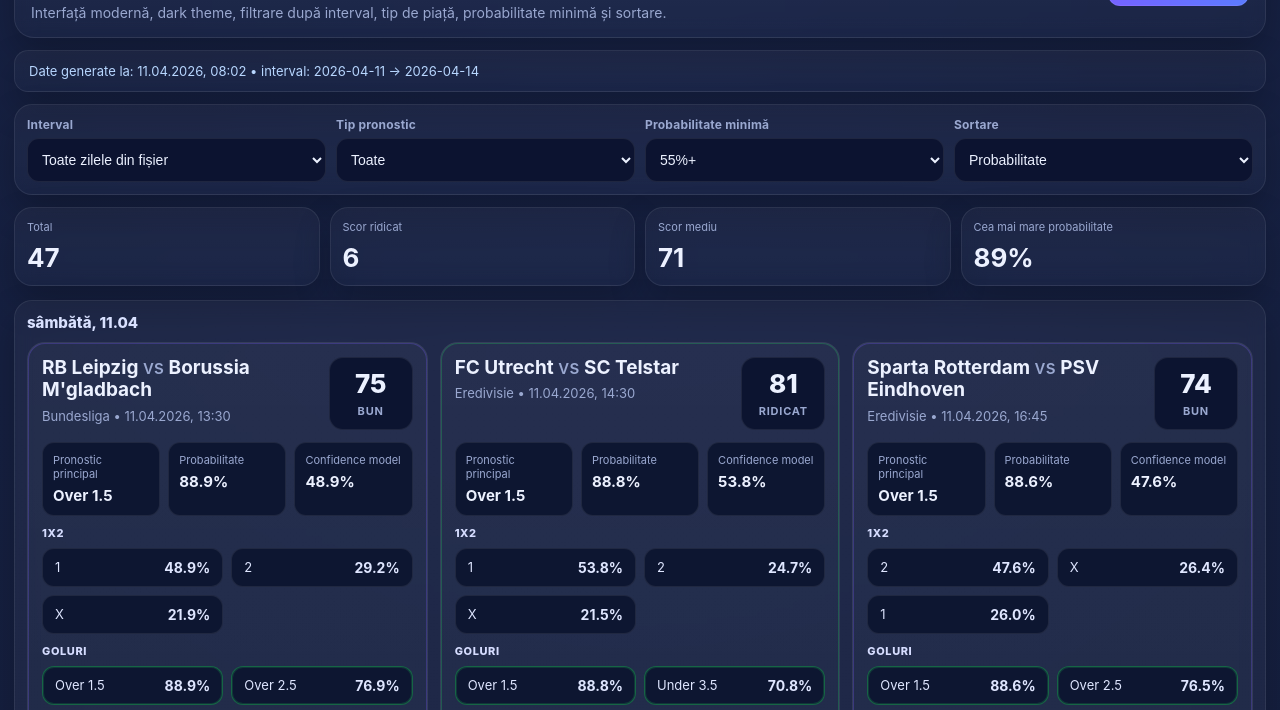
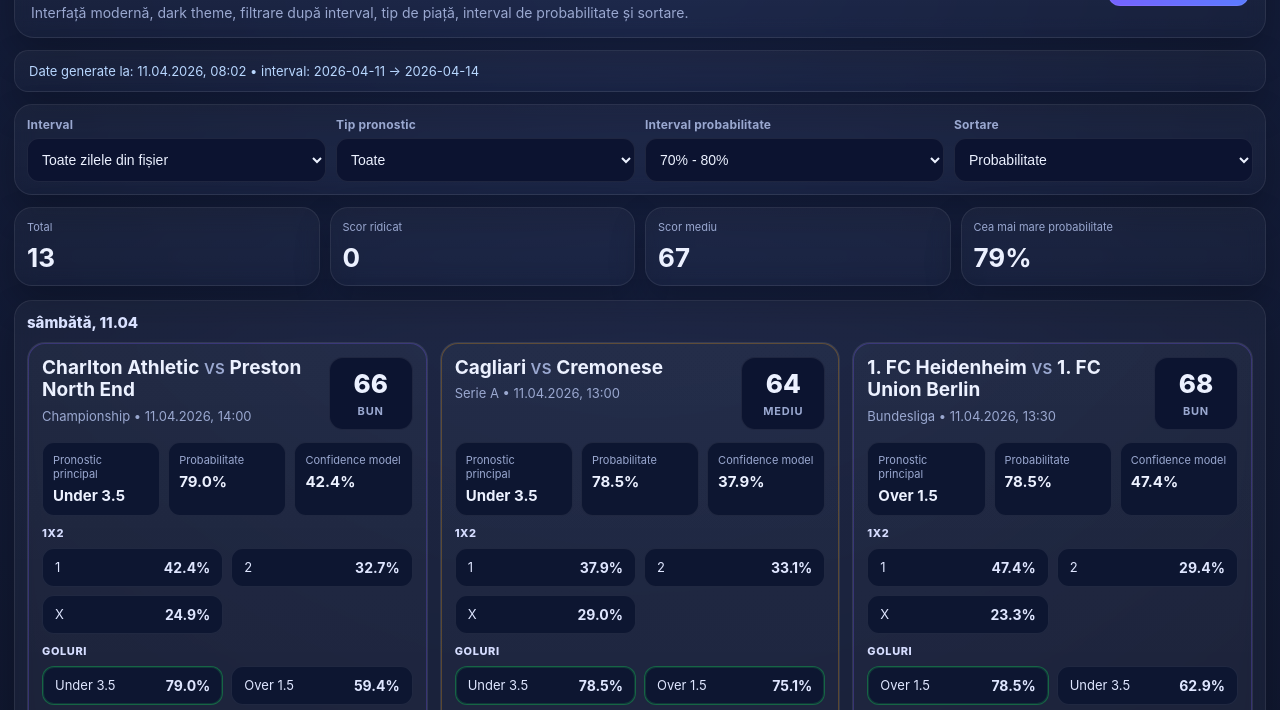
Before and after one commit to Balty1991/New, a plain HTML site: page index.html in a window 1280 px wide. Shown: the part 82-792 px from the top of the page. Drawn offline with Linux system fonts and the light colour scheme.

Commit message:
Use probability bands instead of minimum threshold

```diff
--- a/app.js
+++ b/app.js
@@ -3,7 +3,7 @@
   visibleRows: [],
   interval: 'all',
   type: 'all',
-  minProb: 55,
+  probBand: '70-80',
   sort: 'prob'
 };
 
@@ -126,9 +126,14 @@
   return 'later';
 }
 
+function matchProbBand(value) {
+  if (state.probBand === 'all') return true;
+  const [min, max] = state.probBand.split('-').map(Number);
+  return value >= min && value < max;
+}
+
 function applyFilters() {
   const type = state.type;
-  const minProb = Number(state.minProb);
 
   let rows = state.allRows.filter((row) => {
     const bucket = timeBucket(row.date);
@@ -141,7 +146,7 @@
     }
 
     const best = bestMarket(row.prediction, type);
-    return best && best.value >= minProb;
+    return best && matchProbBand(best.value);
   });
 
   rows = rows.map((row) => {
@@ -280,7 +285,7 @@
     render();
   };
   el.minProb.onchange = () => {
-    state.minProb = Number(el.minProb.value);
+    state.probBand = el.minProb.value;
     applyFilters();
     render();
   };
--- a/index.html
+++ b/index.html
@@ -4,7 +4,7 @@
   <meta charset="UTF-8" />
   <meta name="viewport" content="width=device-width, initial-scale=1.0" />
   <title>BetAnalytics Pro Dark</title>
-  <link rel="stylesheet" href="styles.css?v=7" />
+  <link rel="stylesheet" href="styles.css?v=8" />
 </head>
 <body>
   <div class="app-shell">
@@ -12,7 +12,7 @@
       <div>
         <div class="eyebrow">BET ANALYTICS • DARK EDITION</div>
         <h1>Pronosticuri ordonate, filtrabile și mai ușor de citit</h1>
-        <p>Interfață modernă, dark theme, filtrare după interval, tip de piață, probabilitate minimă și sortare.</p>
+        <p>Interfață modernă, dark theme, filtrare după interval, tip de piață, interval de probabilitate și sortare.</p>
       </div>
       <button id="refreshBtn">Reîncarcă datele</button>
     </header>
@@ -40,13 +40,14 @@
           </select>
         </label>
         <label>
-          <span>Probabilitate minimă</span>
+          <span>Interval probabilitate</span>
           <select id="minProbSelect">
-            <option value="45">45%+</option>
-            <option value="55" selected>55%+</option>
-            <option value="60">60%+</option>
-            <option value="65">65%+</option>
-            <option value="70">70%+</option>
+            <option value="all">Toate</option>
+            <option value="45-60">45% - 60%</option>
+            <option value="60-70">60% - 70%</option>
+            <option value="70-80" selected>70% - 80%</option>
+            <option value="80-90">80% - 90%</option>
+            <option value="90-101">90%+</option>
           </select>
         </label>
         <label>
@@ -70,6 +71,6 @@
     <main id="results" class="results-stack"></main>
   </div>
 
-  <script src="app.js?v=6"></script>
+  <script src="app.js?v=8"></script>
 </body>
 </html>
```
